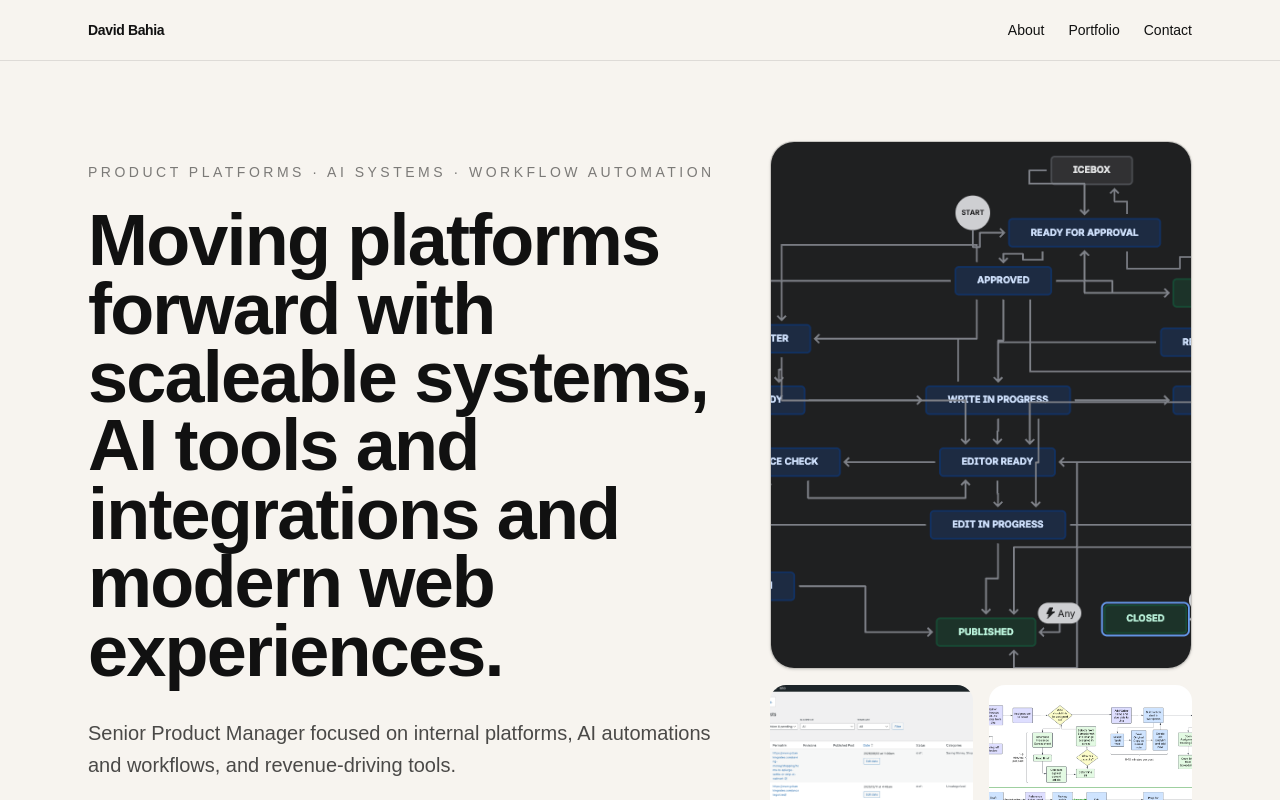
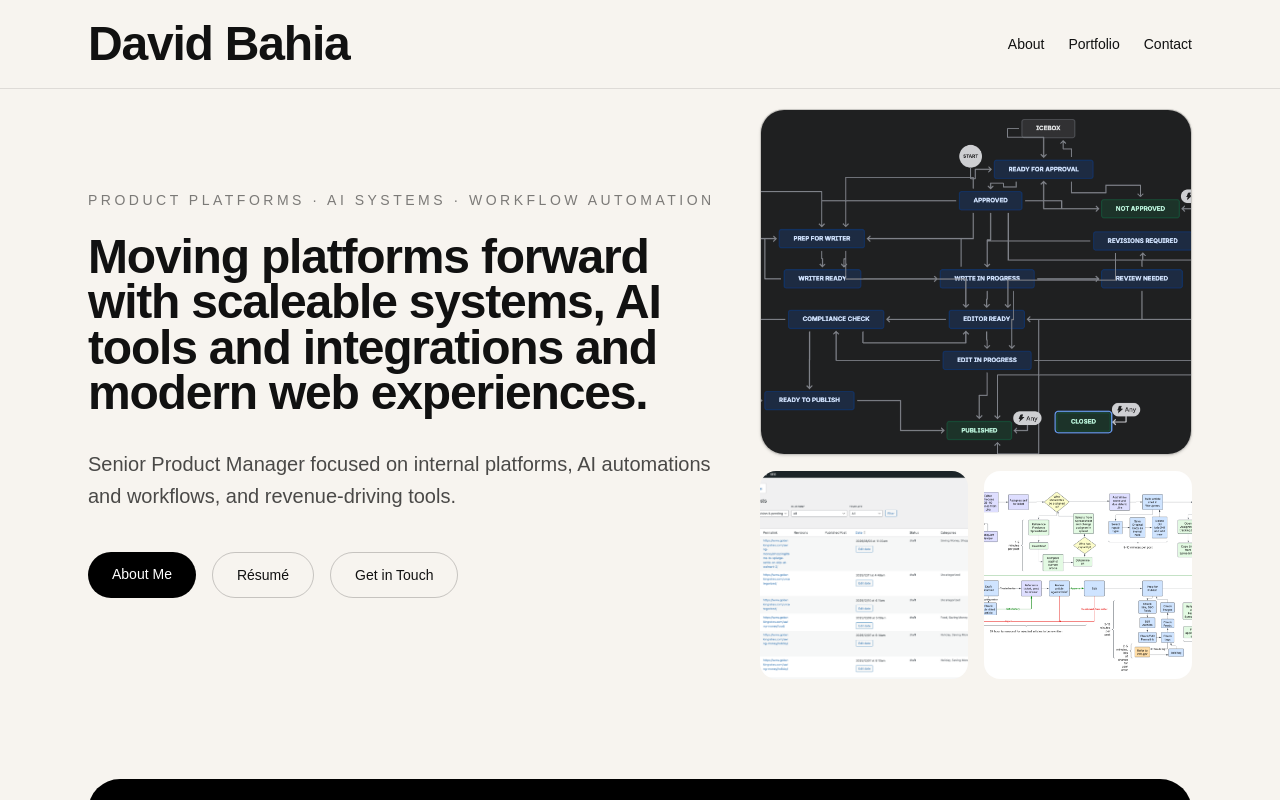
Before and after one commit to bahia-projects/david-portfolio, a Next.js app: page / in a window 1280 px wide. Shown: the top 800 px of the page. Built offline with nearby package versions, Linux system fonts and the light colour scheme; no server answers.

Commit message:
homepage style updates

```diff
--- a/app/page.tsx
+++ b/app/page.tsx
@@ -20,7 +20,7 @@ export default function Home() {
       <JsonLd data={createPersonJsonLd()} />
       <nav className="border-b border-black/10">
         <div className="mx-auto flex max-w-6xl items-center justify-between px-6 py-5">
-          <Link href="/" className="text-sm font-semibold tracking-tight">
+          <Link href="/" className="text-5xl font-extrabold tracking-tight">
             David Bahia
           </Link>
 
@@ -38,13 +38,13 @@ export default function Home() {
         </div>
       </nav>
 
-      <section className="mx-auto grid min-h-[80vh] max-w-6xl items-center gap-12 px-6 py-20 md:grid-cols-[1.2fr_.8fr]">
+      <section className="mx-auto grid min-h-[40vh] max-w-6xl items-center gap-6 px-6 py-5 md:grid-cols-[1.2fr_.8fr]">
         <div>
           <p className="mb-6 text-sm font-medium uppercase tracking-[0.25em] text-black/50">
             Product Platforms · AI Systems · Workflow Automation
           </p>
 
-          <h1 className="max-w-4xl text-5xl font-semibold leading-[0.95] tracking-tight md:text-7xl">
+          <h1 className="max-w-4xl text-2xl font-semibold leading-[0.95] tracking-tight md:text-5xl">
             Moving platforms forward with scaleable systems, AI tools and integrations and modern web experiences.
           </h1>
 
@@ -79,7 +79,7 @@ export default function Home() {
         </div>
 
         <div className="grid gap-4">
-  <div className="aspect-[4/5] overflow-hidden rounded-3xl border border-black/10 bg-black/10 shadow-sm">
+  <div className="aspect-[5/4] overflow-hidden rounded-3xl border border-black/10 bg-black/10 shadow-sm">
             <ImageLightbox
               src="/images/hero.jpg"
               alt="Portfolio hero image"
```
